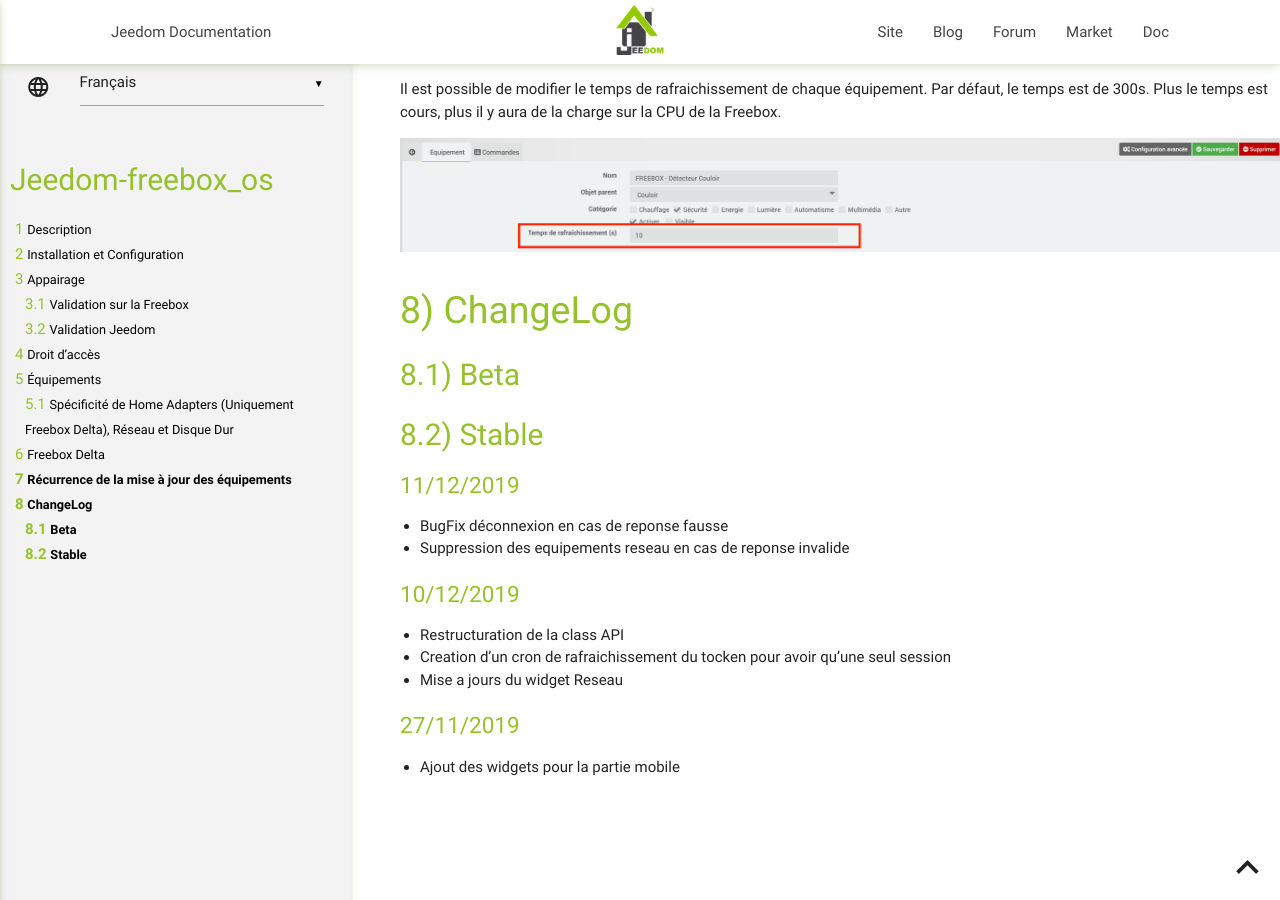
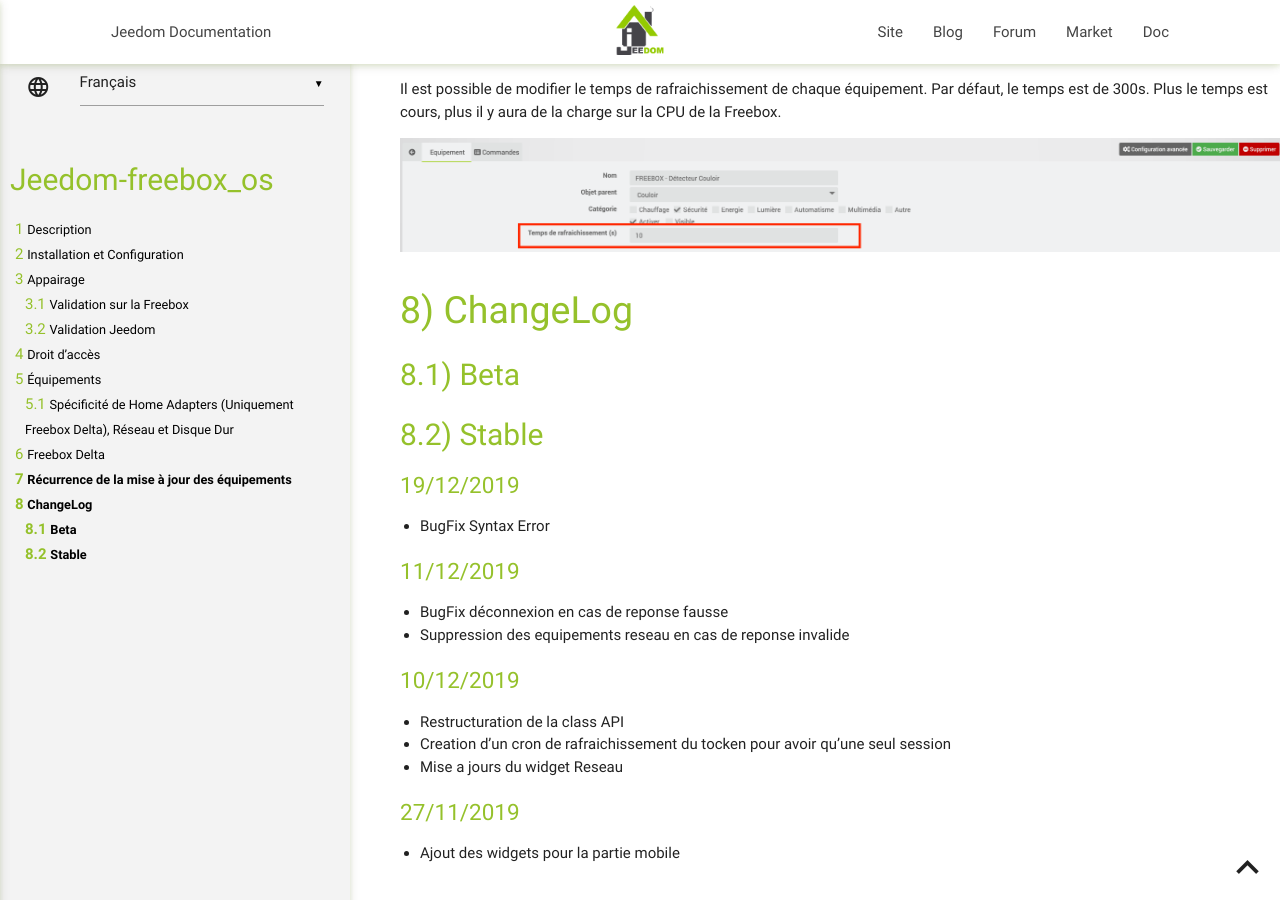
Before and after one commit to mika-nt28/Jeedom-Freebox_OS, a Jekyll site: the page built from docs/fr_FR/index.md, in a window 1280 px wide and 900 px high, scrolled down 6137 px. Built offline with Jekyll 4.4.1, drawn with Linux system fonts in a browser that asks for light colours; our own code applies the rules of GitHub Pages for plain Markdown files.

Commit message:
Update index.md

```diff
--- a/docs/fr_FR/index.md
+++ b/docs/fr_FR/index.md
@@ -172,6 +172,10 @@ Beta
 
 Stable
 ------
+### 19/12/2019
+
+* BugFix Syntax Error
+
 ### 11/12/2019
 
 * BugFix déconnexion en cas de reponse fausse
```
